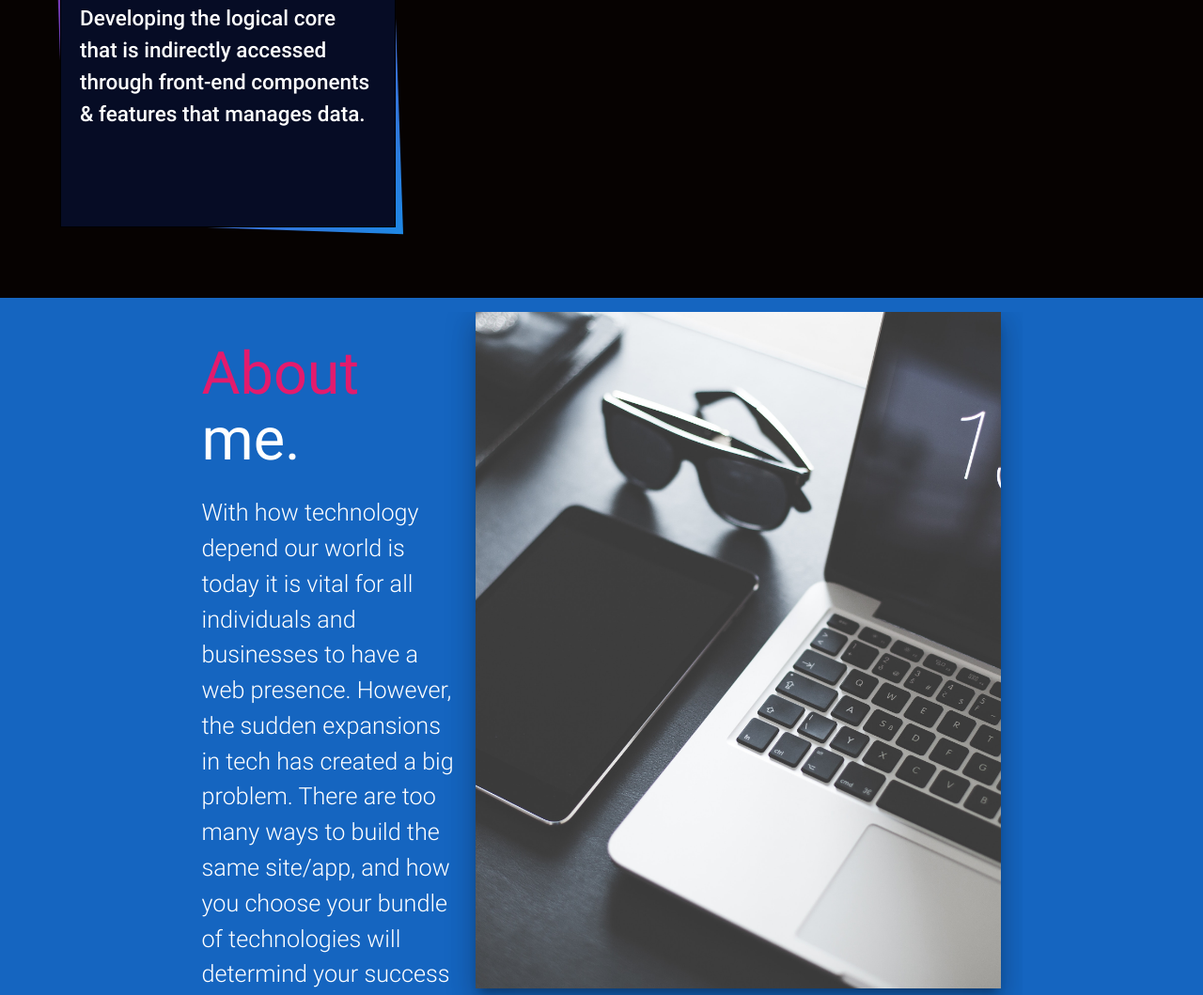
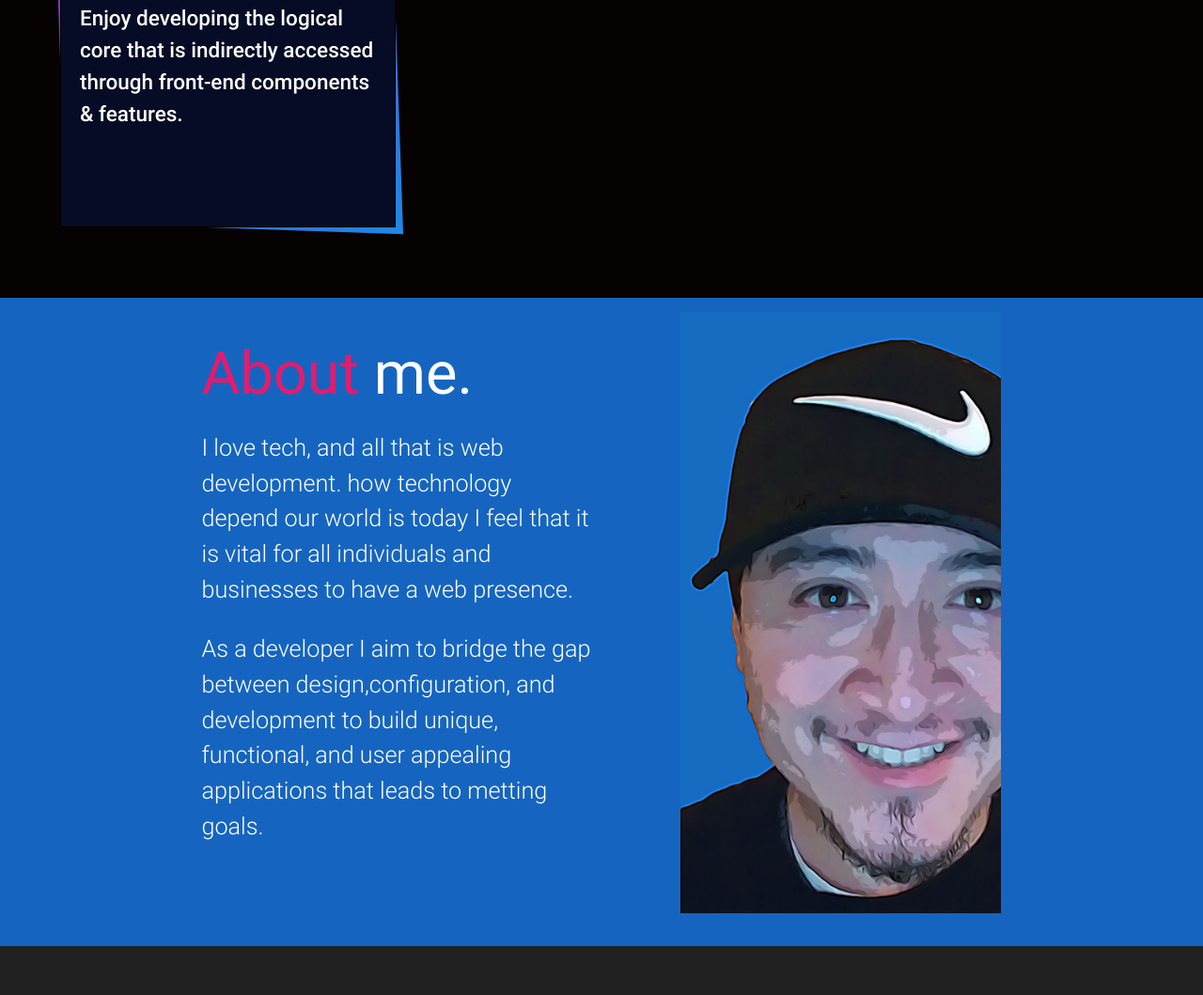
Before and after one commit to DevDaniel-R/myPortal, a plain HTML site: page index.html in a window 1280 px wide. Shown: the part 1700-2759 px from the top of the page at 94% size. Drawn offline with nearby package versions, Linux system fonts and the light colour scheme; some packages are replaced by stand-ins of ours.

Commit message:
cleaned and ready

```diff
--- a/css/main.css
+++ b/css/main.css
@@ -13,11 +13,6 @@ body {
 .main-header .showcase {
   padding-top: 150px;
 }
-
-/* .active-link {
-  border-bottom: 2px solid #04c2c9;
-  font-weight: bold;
-} */
 
 .banner-name {
   color: #E31B6D;
@@ -157,13 +152,18 @@ body {
 }
 
 /*start of about*/
+.container-img {
+  position: relative;
+  height: 80vh;
+  overflow: hidden;
+}
+
 .about-img {
-  background-position: center;
-  position: relative;
-  background-image: url(../img/a.jpg);
+  background-image: url(../img/my2.jpg);
+  width: 100%;
   background-size: cover;
-  min-width: 100%;
-  min-height: 90vh;
+  min-height: 100vh;
+  padding-bottom: 10vh;
 }
 
 .section-about {
--- a/index.html
+++ b/index.html
@@ -97,18 +97,14 @@
           <p class="work-flow-text">Using the latest versions of front-end technologies to develope modern and
             responsive
             web pages & applications.
-            <!-- applications.Developing websites from designs and concepts is my passion. I strive to create one of kind
-            websites and web applications.</p> -->
         </div>
       </div>
       <div class="box">
         <div class="content-box">
           <h2><i class="fas fa-eye"></i></h2>
           <h3>Design</h3>
-          <p>I have an eye for design. I started with Photoshop, Illustrator, and XD to create dynamic & engaging web
+          <p>I have an eye for design. I Love using Photoshop, Illustrator, and XD to create dynamic & engaging web
             graphcis.
-            <!-- engaging web graphics, mock-ups and more. Design is what I do and love. I use the latest tools in design to
-            come up with modern and awesome designs.</p> -->
         </div>
       </div>
       <div class="box">
@@ -123,8 +119,7 @@
         <div class="content-box">
           <h2><i class="fas fa-database"></i></h2>
           <h3>Back-End</h3>
-          <p>Developing the logical core that is indirectly accessed through front-end components & features that
-            manages data. </p>
+          <p>Enjoy developing the logical core that is indirectly accessed through front-end components & features. </p>
         </div>
       </div>
     </div>
@@ -134,19 +129,17 @@
   <section class="white-text section section-about">
     <div class="container">
       <div class="row">
-        <div class="col s12 m4">
+        <div class="col s12 m6">
           <h1 class="left-align"><span class="headline">About</span> me.
           </h1>
-          <p class="flow-text about-p">With how technology depend our world is today it is vital for all individuals and
-            businesses to have a web presence. However, the sudden expansions in tech has created a big problem. There
-            are too many ways to build the same site/app, and how you choose your bundle of technologies will determind
-            your success</p>
+          <p class="flow-text about-p"> I love tech, and all that is web development. how technology depend our world is
+            today I feel that it is vital for all individuals and businesses to have a web presence.</p>
           <p class="flow-text about-p">As a developer I aim to bridge the gap between design,configuration, and
-            development to build unique functional user appealing applications that leads to metting business goals.
+            development to build unique, functional, and user appealing applications that leads to metting goals.
           </p>
         </div>
-        <div class="col s12 m8">
-          <div class="about-img two-spaces z-depth-5">
+        <div class="col m4 l5 offset-l1 container-img">
+          <div class="about-img">
           </div>
         </div>
       </div>
@@ -292,10 +285,10 @@
       </div>
       <div class="row">
         <div class="col s12">
-          <a href="https://facebook.com" target="_blank" class="white-text">
+          <a href="https://www.linkedin.com/in/daniel-rodriguez-b16877166/" target="_blank" class="white-text">
             <i class="fab fa-linkedin fa-4x"></i>
           </a>
-          <a href="https://facebook.com" target="_blank" class="white-text">
+          <a href="https://github.com/DevDaniel-R" target="_blank" class="white-text">
             <i class="fab fa-github-square fa-4x"></i>
           </a>
           <a href="https://facebook.com" target="_blank" class="white-text">
```
Also changed, not shown: img/a.jpg (deleted), img/code.jpg (deleted), img/festi.png (deleted), img/hoolie.png (deleted), img/mega.jpeg (added), img/movie.png (deleted), img/my2.jpg (added), 1 other file.
